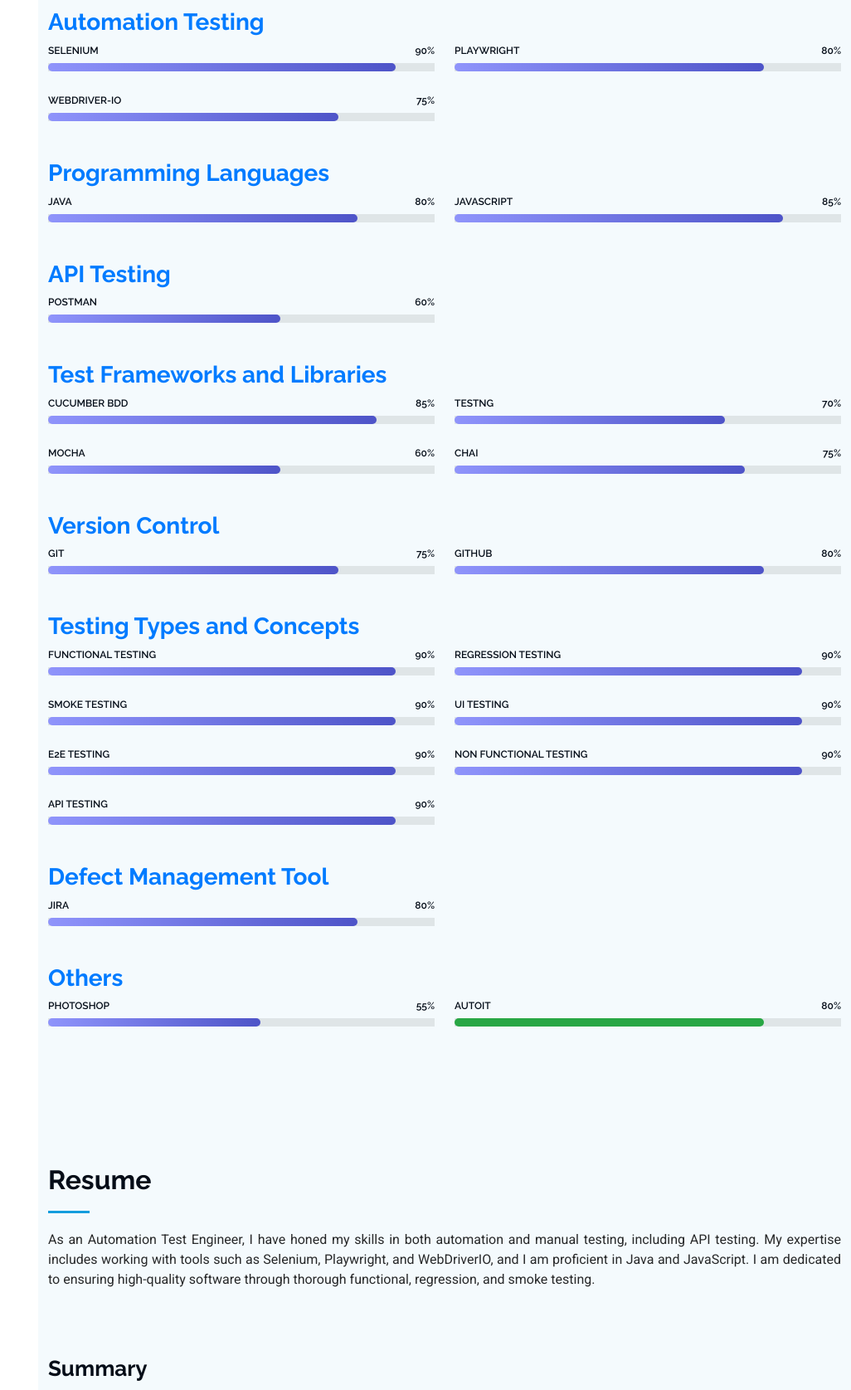
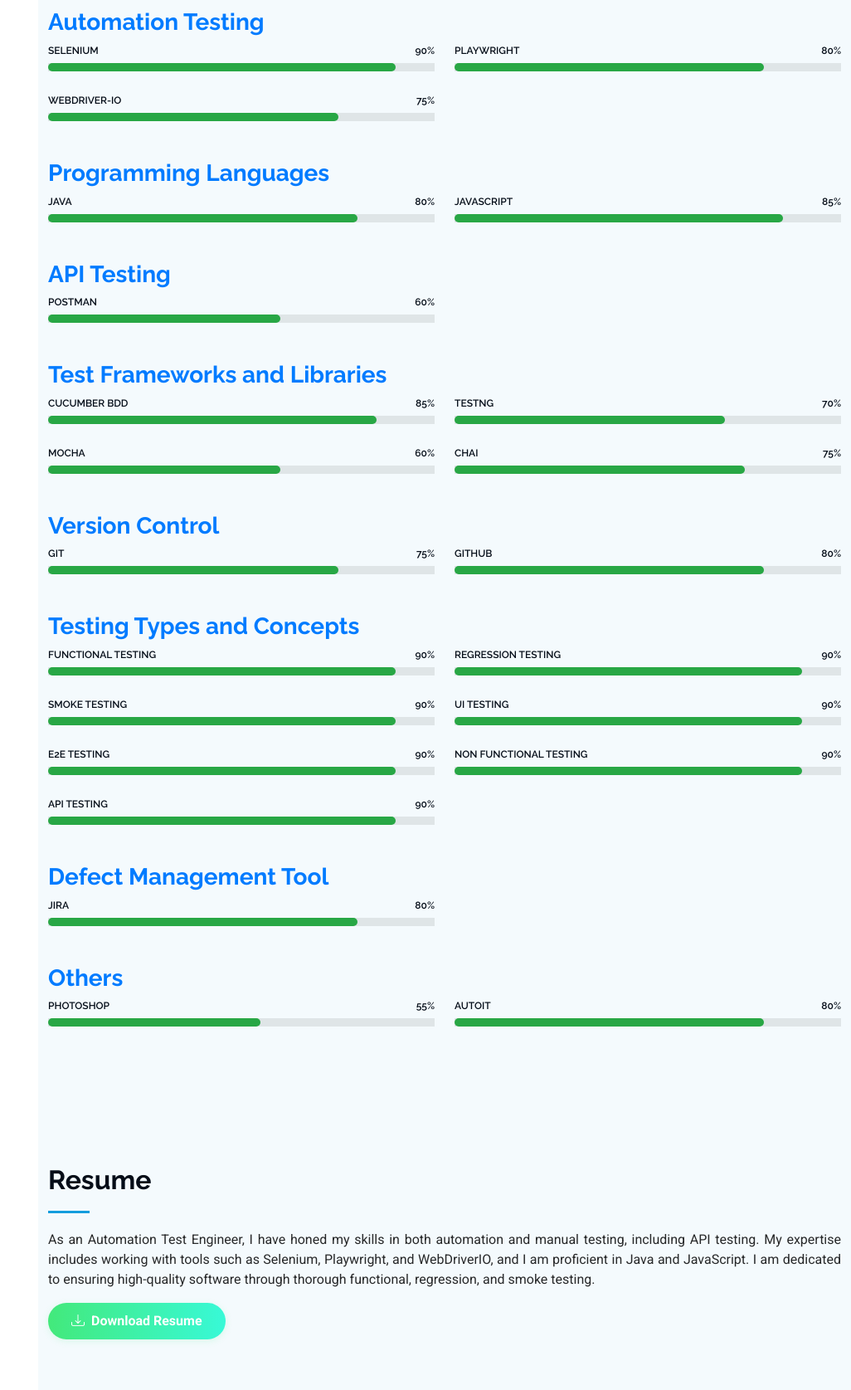
Before and after one commit to Muruganantham1612/Muruganantham_S, a plain HTML site: page index.html in a window 1280 px wide. Shown: the part 1716-3391 px from the top of the page at 83% size, without its empty margins (254-1280 px from the left). Drawn offline with nearby package versions, Linux system fonts and the light colour scheme.

Commit message:
updated download resume btn

```diff
--- a/assets/css/main.css
+++ b/assets/css/main.css
@@ -1,3 +1,53 @@
+/* --- Download Resume Button Styles --- */
+.download-btn-gradient {
+  background: linear-gradient(90deg, #43e97b 0%, #38f9d7 100%);
+  color: #fff !important;
+  border: none;
+  border-radius: 25px;
+  font-weight: 600;
+  font-size: 1rem;
+  padding: 10px 28px;
+  display: inline-block;
+  box-shadow: 0 2px 8px rgba(67,233,123,0.15);
+  transition: background 0.3s;
+}
+.download-btn-gradient:hover {
+  background: linear-gradient(90deg, #38f9d7 0%, #43e97b 100%);
+}
+
+.download-btn-outline {
+  background: transparent;
+  color: #43e97b !important;
+  border: 2px solid #43e97b;
+  border-radius: 25px;
+  font-weight: 600;
+  font-size: 1rem;
+  padding: 10px 28px;
+  display: inline-block;
+  transition: background 0.3s, color 0.3s;
+}
+.download-btn-outline:hover {
+  background: #43e97b;
+  color: #fff !important;
+}
+
+.download-btn-glass {
+  background: rgba(255,255,255,0.15);
+  backdrop-filter: blur(6px);
+  color: #38f9d7 !important;
+  border: 1px solid #38f9d7;
+  border-radius: 25px;
+  font-weight: 600;
+  font-size: 1rem;
+  padding: 10px 28px;
+  display: inline-block;
+  box-shadow: 0 4px 24px rgba(56,249,215,0.12);
+  transition: background 0.3s, color 0.3s;
+}
+.download-btn-glass:hover {
+  background: rgba(56,249,215,0.15);
+  color: #fff !important;
+}
 /* Prevent header from reflecting dark mode */
 /* Progress Bar and Skill Text Color for Theme Modes */
 body.dark-mode .progress-bar {
--- a/index.html
+++ b/index.html
@@ -174,7 +174,7 @@
               <span class="skill"><span>SELENIUM</span> <i class="val">90%</i></span>
               <div class="progress-bar-wrap">
                 <div class="progress-bar" role="progressbar" aria-valuenow="90" aria-valuemin="0" aria-valuemax="100"
-                  style="border-radius: 10px; background: linear-gradient(90deg, #8f94fb 0%, #4e54c8 100%);">
+                  style="border-radius: 10px; background-color: #28a745;">
                 </div>
               </div>
             </div><!-- End Skills Item -->
@@ -184,7 +184,7 @@
               <span class="skill"><span>PLAYWRIGHT</span> <i class="val">80%</i></span>
               <div class="progress-bar-wrap">
                 <div class="progress-bar" role="progressbar" aria-valuenow="80" aria-valuemin="0" aria-valuemax="100"
-                  style="border-radius: 10px; background: linear-gradient(90deg, #8f94fb 0%, #4e54c8 100%);">
+                  style="border-radius: 10px; background-color: #28a745;">
                 </div>
               </div>
             </div><!-- End Skills Item -->
@@ -194,7 +194,7 @@
               <span class="skill"><span>WEBDRIVER-IO</span> <i class="val">75%</i></span>
               <div class="progress-bar-wrap">
                 <div class="progress-bar" role="progressbar" aria-valuenow="75" aria-valuemin="0" aria-valuemax="100"
-                  style="border-radius: 10px; background: linear-gradient(90deg, #8f94fb 0%, #4e54c8 100%);">
+                  style="border-radius: 10px; background-color: #28a745;">
                 </div>
               </div>
             </div><!-- End Skills Item -->
@@ -210,7 +210,7 @@
               <span class="skill"><span>Java</span> <i class="val">80%</i></span>
               <div class="progress-bar-wrap">
                 <div class="progress-bar" role="progressbar" aria-valuenow="80" aria-valuemin="0" aria-valuemax="100"
-                  style="border-radius: 10px; background: linear-gradient(90deg, #8f94fb 0%, #4e54c8 100%);">
+                  style="border-radius: 10px; background-color: #28a745;">
                 </div>
               </div>
             </div><!-- End Skills Item -->
@@ -220,7 +220,7 @@
               <span class="skill"><span>JAVASCRIPT</span> <i class="val">85%</i></span>
               <div class="progress-bar-wrap">
                 <div class="progress-bar" role="progressbar" aria-valuenow="85" aria-valuemin="0" aria-valuemax="100"
-                  style="border-radius: 10px; background: linear-gradient(90deg, #8f94fb 0%, #4e54c8 100%);">
+                  style="border-radius: 10px; background-color: #28a745;">
                 </div>
               </div>
             </div><!-- End Skills Item -->
@@ -236,7 +236,7 @@
               <span class="skill"><span>POSTMAN</span> <i class="val">60%</i></span>
               <div class="progress-bar-wrap">
                 <div class="progress-bar" role="progressbar" aria-valuenow="60" aria-valuemin="0" aria-valuemax="100"
-                  style="border-radius: 10px; background: linear-gradient(90deg, #8f94fb 0%, #4e54c8 100%);">
+                  style="border-radius: 10px; background-color: #28a745;">
                 </div>
               </div>
             </div><!-- End Skills Item -->
@@ -252,7 +252,7 @@
               <span class="skill"><span>Cucumber BDD</span> <i class="val">85%</i></span>
               <div class="progress-bar-wrap">
                 <div class="progress-bar" role="progressbar" aria-valuenow="85" aria-valuemin="0" aria-valuemax="100"
-                  style="border-radius: 10px; background: linear-gradient(90deg, #8f94fb 0%, #4e54c8 100%);">
+                  style="border-radius: 10px; background-color: #28a745;">
                 </div>
               </div>
             </div><!-- End Skills Item -->
@@ -262,7 +262,7 @@
               <span class="skill"><span>TestNG</span> <i class="val">70%</i></span>
               <div class="progress-bar-wrap">
                 <div class="progress-bar" role="progressbar" aria-valuenow="70" aria-valuemin="0" aria-valuemax="100"
-                  style="border-radius: 10px; background: linear-gradient(90deg, #8f94fb 0%, #4e54c8 100%);">
+                  style="border-radius: 10px; background-color: #28a745;">
                 </div>
               </div>
             </div><!-- End Skills Item -->
@@ -272,7 +272,7 @@
               <span class="skill"><span>Mocha</span> <i class="val">60%</i></span>
               <div class="progress-bar-wrap">
                 <div class="progress-bar" role="progressbar" aria-valuenow="60" aria-valuemin="0" aria-valuemax="100"
-                  style="border-radius: 10px; background: linear-gradient(90deg, #8f94fb 0%, #4e54c8 100%);">
+                  style="border-radius: 10px; background-color: #28a745;">
                 </div>
               </div>
             </div><!-- End Skills Item -->
@@ -282,7 +282,7 @@
               <span class="skill"><span>Chai</span> <i class="val">75%</i></span>
               <div class="progress-bar-wrap">
                 <div class="progress-bar" role="progressbar" aria-valuenow="75" aria-valuemin="0" aria-valuemax="100"
-                  style="border-radius: 10px; background: linear-gradient(90deg, #8f94fb 0%, #4e54c8 100%);">
+                  style="border-radius: 10px; background-color: #28a745;">
                 </div>
               </div>
             </div><!-- End Skills Item -->
@@ -298,7 +298,7 @@
               <span class="skill"><span>Git</span> <i class="val">75%</i></span>
               <div class="progress-bar-wrap">
                 <div class="progress-bar" role="progressbar" aria-valuenow="75" aria-valuemin="0" aria-valuemax="100"
-                  style="border-radius: 10px; background: linear-gradient(90deg, #8f94fb 0%, #4e54c8 100%);">
+                  style="border-radius: 10px; background-color: #28a745;">
                 </div>
               </div>
             </div><!-- End Skills Item -->
@@ -308,7 +308,7 @@
               <span class="skill"><span>Github</span> <i class="val">80%</i></span>
               <div class="progress-bar-wrap">
                 <div class="progress-bar" role="progressbar" aria-valuenow="80" aria-valuemin="0" aria-valuemax="100"
-                  style="border-radius: 10px; background: linear-gradient(90deg, #8f94fb 0%, #4e54c8 100%);">
+                  style="border-radius: 10px; background-color: #28a745;">
                 </div>
               </div>
             </div><!-- End Skills Item -->
@@ -324,7 +324,7 @@
               <span class="skill"><span>Functional Testing</span> <i class="val">90%</i></span>
               <div class="progress-bar-wrap">
                 <div class="progress-bar" role="progressbar" aria-valuenow="90" aria-valuemin="0" aria-valuemax="100"
-                  style="border-radius: 10px; background: linear-gradient(90deg, #8f94fb 0%, #4e54c8 100%);">
+                  style="border-radius: 10px; background-color: #28a745;">
                 </div>
               </div>
             </div><!-- End Skills Item -->
@@ -334,7 +334,7 @@
               <span class="skill"><span>Regression Testing</span> <i class="val">90%</i></span>
               <div class="progress-bar-wrap">
                 <div class="progress-bar" role="progressbar" aria-valuenow="90" aria-valuemin="0" aria-valuemax="100"
-                  style="border-radius: 10px; background: linear-gradient(90deg, #8f94fb 0%, #4e54c8 100%);">
+                  style="border-radius: 10px; background-color: #28a745;">
                 </div>
               </div>
             </div><!-- End Skills Item -->
@@ -344,7 +344,7 @@
               <span class="skill"><span>Smoke Testing</span> <i class="val">90%</i></span>
               <div class="progress-bar-wrap">
                 <div class="progress-bar" role="progressbar" aria-valuenow="90" aria-valuemin="0" aria-valuemax="100"
-                  style="border-radius: 10px; background: linear-gradient(90deg, #8f94fb 0%, #4e54c8 100%);">
+                  style="border-radius: 10px; background-color: #28a745;">
                 </div>
               </div>
             </div><!-- End Skills Item -->
@@ -354,7 +354,7 @@
               <span class="skill"><span>UI Testing</span> <i class="val">90%</i></span>
               <div class="progress-bar-wrap">
                 <div class="progress-bar" role="progressbar" aria-valuenow="90" aria-valuemin="0" aria-valuemax="100"
-                  style="border-radius: 10px; background: linear-gradient(90deg, #8f94fb 0%, #4e54c8 100%);">
+                  style="border-radius: 10px; background-color: #28a745;">
                 </div>
               </div>
             </div><!-- End Skills Item -->
@@ -364,7 +364,7 @@
               <span class="skill"><span>E2E Testing</span> <i class="val">90%</i></span>
               <div class="progress-bar-wrap">
                 <div class="progress-bar" role="progressbar" aria-valuenow="90" aria-valuemin="0" aria-valuemax="100"
-                  style="border-radius: 10px; background: linear-gradient(90deg, #8f94fb 0%, #4e54c8 100%);">
+                  style="border-radius: 10px; background-color: #28a745;">
                 </div>
               </div>
             </div><!-- End Skills Item -->
@@ -374,7 +374,7 @@
               <span class="skill"><span>NON Functional Testing</span> <i class="val">90%</i></span>
               <div class="progress-bar-wrap">
                 <div class="progress-bar" role="progressbar" aria-valuenow="90" aria-valuemin="0" aria-valuemax="100"
-                  style="border-radius: 10px; background: linear-gradient(90deg, #8f94fb 0%, #4e54c8 100%);">
+                  style="border-radius: 10px; background-color: #28a745;">
                 </div>
               </div>
             </div><!-- End Skills Item -->
@@ -384,7 +384,7 @@
               <span class="skill"><span>API Testing</span> <i class="val">90%</i></span>
               <div class="progress-bar-wrap">
                 <div class="progress-bar" role="progressbar" aria-valuenow="90" aria-valuemin="0" aria-valuemax="100"
-                  style="border-radius: 10px; background: linear-gradient(90deg, #8f94fb 0%, #4e54c8 100%);">
+                  style="border-radius: 10px; background-color: #28a745;">
                 </div>
               </div>
             </div><!-- End Skills Item -->
@@ -400,7 +400,7 @@
               <span class="skill"><span>JIRA</span> <i class="val">80%</i></span>
               <div class="progress-bar-wrap">
                 <div class="progress-bar" role="progressbar" aria-valuenow="80" aria-valuemin="0" aria-valuemax="100"
-                  style="border-radius: 10px; background: linear-gradient(90deg, #8f94fb 0%, #4e54c8 100%);">
+                  style="border-radius: 10px; background-color: #28a745;">
                 </div>
               </div>
             </div><!-- End Skills Item -->
@@ -416,7 +416,7 @@
               <span class="skill"><span>Photoshop</span> <i class="val">55%</i></span>
               <div class="progress-bar-wrap">
                 <div class="progress-bar" role="progressbar" aria-valuenow="55" aria-valuemin="0" aria-valuemax="100"
-                  style="border-radius: 10px; background: linear-gradient(90deg, #8f94fb 0%, #4e54c8 100%);">
+                  style="border-radius: 10px; background-color: #28a745;">
                 </div>
               </div>
             </div><!-- End Skills Item -->
@@ -446,6 +446,9 @@
           Playwright, and WebDriverIO,
           and I am proficient in Java and JavaScript. I am dedicated to ensuring high-quality software through thorough
           functional, regression, and smoke testing.</p>
+   <a href="resume/MURUGANANTHAM S.pdf" download class="download-btn-gradient" style="margin-top: 16px;">
+     <i class="bi bi-download" style="margin-right: 8px;"></i>Download Resume
+   </a>
       </div><!-- End Section Title -->
 
       <div class="container">
```
Also changed, not shown: 1 other file.
